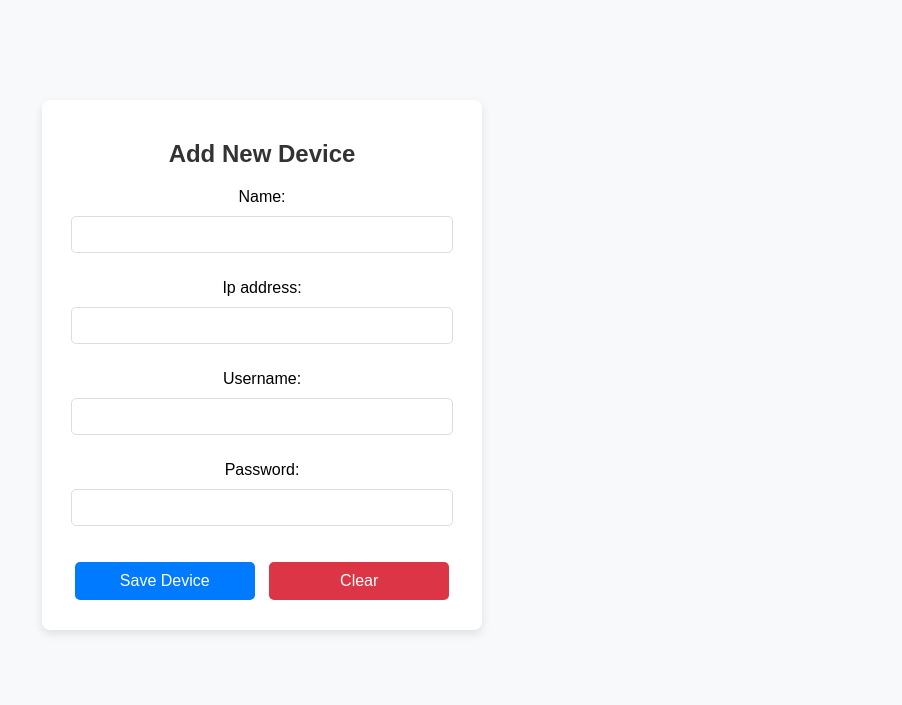
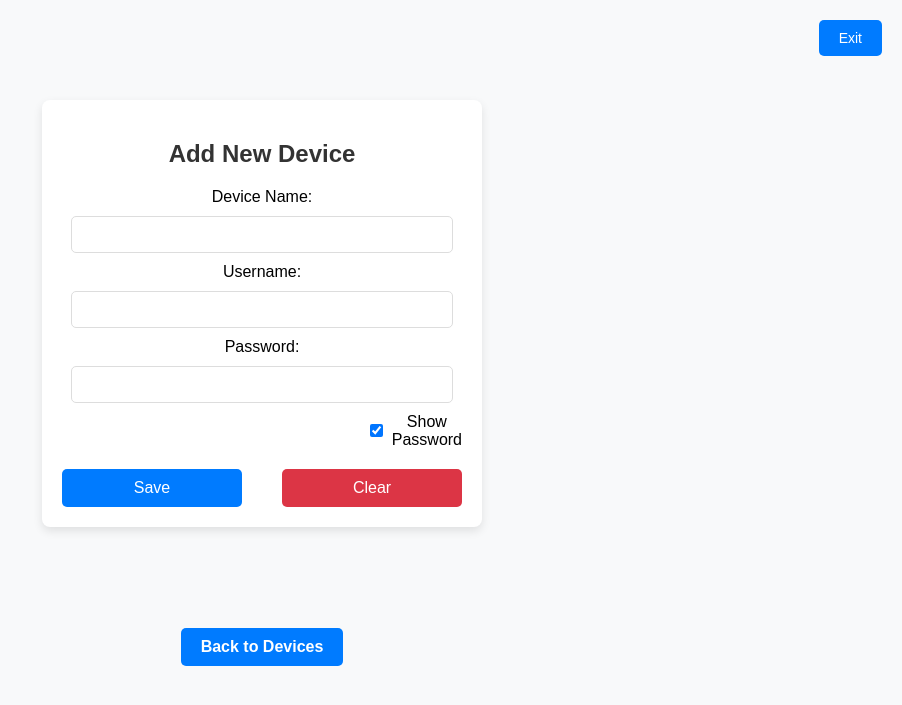
Before and after one commit to marmpampa75/srlinux_project, a Django app: page /add-device/ in a window 1280 px wide. Shown: the top 705 px of the page, without its empty margins (378-1280 px from the left). Run offline with Django 5.2, Linux system fonts and the light colour scheme.

Commit message:
add_device page completed and added buttons in main page

```diff
--- a/srlinux_app/forms.py
+++ b/srlinux_app/forms.py
@@ -5,3 +5,5 @@ class DeviceForm(forms.ModelForm):
     class Meta:
         model = Device
         fields = ['name', 'ip_address', 'username', 'password']
+
+    ip_address = forms.CharField(initial='172.20.20.100', widget=forms.HiddenInput())  # Default value set here
--- a/srlinux_app/templates/add_device.html
+++ b/srlinux_app/templates/add_device.html
@@ -31,6 +31,20 @@
             border: 1px solid #ddd;
             border-radius: 5px;
         }
+        .show-password {
+            display: flex;
+            align-items: center;
+            margin-bottom: 10px;
+        }
+        .show-password input {
+            margin-left: 300px;  /* Moves the checkbox to the right */
+            margin-right: 1px;  /* Adds space between the checkbox and the text */
+        }
+        .buttons {
+            display: flex;
+            justify-content: space-between;
+            margin-top: 20px;
+        }
         button {
             width: 45%;
             padding: 10px;
@@ -40,8 +54,6 @@
             font-size: 16px;
             border-radius: 5px;
             cursor: pointer;
-            margin: 10px 5px;
-            display: inline-block;
         }
         button:hover {
             background-color: #0056b3;
@@ -52,20 +64,75 @@
         .clear-button:hover {
             background-color: #c82333;
         }
+        .exit-button {
+            position: absolute;
+            top: 20px;
+            right: 20px;
+            background-color: #007bff;
+            color: white;
+            border: none;
+            padding: 10px 20px;
+            border-radius: 5px;
+            cursor: pointer;
+            font-size: 14px;
+        }
+        .exit-button:hover {
+            background-color: #0056b3; /* Darker blue on hover */
+        }
+        .back-link {
+            margin-top: 1px;
+            display: inline-block;
+            padding: 10px 20px;
+            background-color: #007bff;
+            color: white;
+            border-radius: 5px;
+            text-decoration: none;
+            font-weight: bold;
+        }
+        .back-link:hover {
+            background-color: #0056b3;
+        }
     </style>
 </head>
 <body>
+    <div class="exit-button">
+        <a href="{% url 'logout_confirmation' %}" style="color: white; text-decoration: none;">Exit</a>
+    </div>
     <div class="container">
         <h2>Add New Device</h2>
         <form method="post">
             {% csrf_token %}
-            {{ form.as_p }}
-            <button type="submit">Save Device</button>
-            <button type="button" class="clear-button" onclick="clearFields()">Clear</button>
+            <label for="id_name">Device Name:</label>
+            {{ form.name }}
+            <div style="display: none;">
+                {{ form.ip_address }}
+            </div>
+            <label for="id_username">Username:</label>
+            {{ form.username }}
+            <label for="id_password">Password:</label>
+            {{ form.password }}
+
+            <div class="show-password">
+                <input type="checkbox" onclick="showPassword()" checked> <span>Show Password</span>
+            </div>
+            <div class="buttons">
+                <button type="submit">Save</button>
+                <button type="button" class="clear-button" onclick="clearFields()">Clear</button>
+            </div>
         </form>
     </div>
+    <a href="{% url 'device_list' %}" class="back-link">Back to Devices</a>
 
     <script>
+        function showPassword() {
+            var x = document.getElementById("id_password");
+            if (x.type === "password") {
+                x.type = "text";
+            } else {
+                x.type = "password";
+            }
+        }
+
         function clearFields() {
             let inputs = document.querySelectorAll("input[type='text'], input[type='password']");
             inputs.forEach(input => input.value = "");
--- a/srlinux_app/views.py
+++ b/srlinux_app/views.py
@@ -43,46 +43,65 @@ def device_list(request):
     return render(request, 'device_list.html', {'devices': devices})
 
 ###___________________NOT COMPLETED_________________________
-def modify_clab_file(node_name, kind, image, endpoint):
+def modify_clab_file(node_name, kind, image, endpoints):
+    """
+    Adds a new node and its links dynamically to the Containerlab YAML file.
+
+    :param node_name: Name of the new node (e.g., "srl3")
+    :param kind: Node type (e.g., "nokia_srlinux")
+    :param image: Docker image for the node
+    :param endpoints: List of links (e.g., [("srl1", "e1-2"), ("srl2", "e1-2")])
+    """
     try:
-        # Change directory to where the clab file is located
-        print(f"cd clab-quickstart/")
-        os.chdir('/root/clab-quickstart')
-        # Open and load the YAML file
-        clab_file_path = "srlceos01.clab.yml"
+        clab_file_path = "/root/clab-quickstart/srlceos01.clab.yml"
+
+        # Load existing YAML data
         with open(clab_file_path, "r") as file:
-            data = yaml.safe_load(file)  # Load the YAML data into a Python dictionary
-        # Dynamically add the node to the nodes section
-        if "nodes" not in data:
-            data["nodes"] = {}
-        # Add the dynamic node
-        data["nodes"][node_name] = {
-            "kind": kind,
-            "image": image
-        }
-        # Dynamically modify the links section
-        if "links" not in data:
-            data["links"] = []
-        # Add the new endpoint to all links
-        for link in data["links"]:
-            if "endpoints" in link:
-                link["endpoints"].append(f"{node_name}:{endpoint}")
+            data = yaml.safe_load(file) or {}
+
+        # Ensure 'nodes' and 'links' exist
+        data.setdefault("nodes", {})
+        data.setdefault("links", [])
+
+        # Add the new node if not already present
+        if node_name not in data["nodes"]:
+            data["nodes"][node_name] = {
+                "kind": kind,
+                "image": image
+            }
+            print(f"Added node: {node_name}")
+
+        # Add new links dynamically
+        for peer_node, peer_interface in endpoints:
+            link = {"endpoints": [f"{node_name}:{peer_interface}", f"{peer_node}:{peer_interface}"]}
+            if link not in data["links"]:  # Avoid duplicate links
+                data["links"].append(link)
+                print(f"Added link: {node_name}:{peer_interface} <--> {peer_node}:{peer_interface}")
+
         # Save the modified YAML file
         with open(clab_file_path, "w") as file:
-            yaml.dump(data, file)  # Write the modified data back to the file
-        print(f"YML file '{clab_file_path}' modified successfully with node '{node_name}'.")
+            yaml.dump(data, file, default_flow_style=False)
+
+        print(f"Updated '{clab_file_path}' successfully!")
+
     except Exception as e:
-        print(f"An error occurred: {e}")
+        print(f"Error modifying the YAML file: {e}")
+
 
 def add_device(request):
     if request.method == "POST":
         form = DeviceForm(request.POST)
         if form.is_valid():
-            device = form.save()
-            stop_containerlab()
-            modify_clab_file(device.name, "nokia_srlinux", "ghcr.io/nokia/srlinux:24.3.3", "e1-1")
-            run_containerlab()
-            return redirect('device_list')  # Redirect to the list page
+            form.save()  # Save the device to the database of admin page
+            #stop_containerlab()
+            #modify_clab_file(
+            #    node_name=device.name,
+            #    kind="nokia_srlinux",
+            #    image="ghcr.io/nokia/srlinux:24.3.3",
+            #    endpoints=[("srl1", "e1-2"), ("srl2", "e1-2")]  # Define connections
+            #)
+            #run_containerlab()
+            return redirect('device_list')  # Redirect to device_list
     else:
         form = DeviceForm()
 
```
Also changed, not shown: srlinux_app/templates/device_list.html (+56 -0 lines), db.sqlite3.
